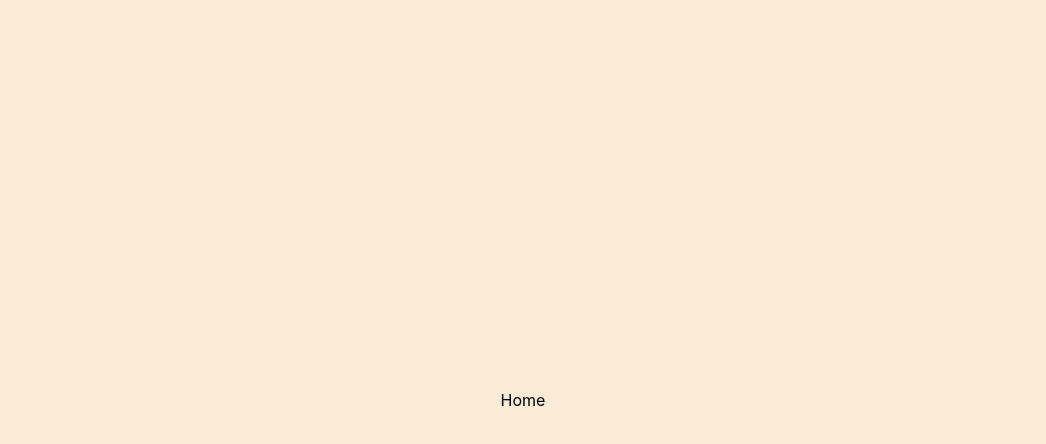
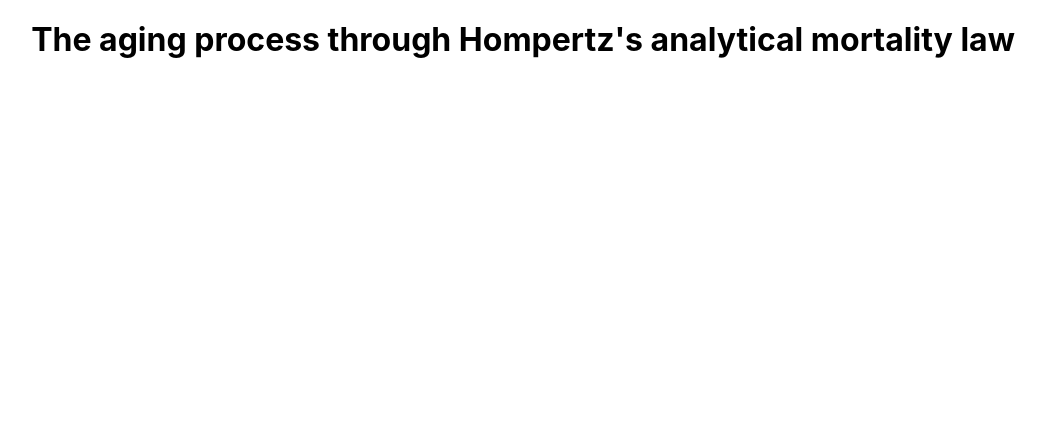
Before and after one commit to KHARKIVSKA-KURKUMA/DataAnalysis, a React (Vite) app: page / in a window 1280 px wide. Shown: the top 444 px of the page, without its empty margins (117-1163 px from the left). Built offline with nearby package versions, Linux system fonts and the light colour scheme.

Commit message:
add styles

```diff
--- a/package.json
+++ b/package.json
@@ -10,8 +10,10 @@
     "preview": "vite preview"
   },
   "dependencies": {
+    "@emotion/react": "^11.11.1",
+    "@emotion/styled": "^11.11.0",
+    "@mui/material": "^5.14.19",
     "react": "^18.2.0",
-    "react-dom": "^18.2.0",
     "styled-components": "^6.0.8"
   },
   "devDependencies": {
--- a/src/App.jsx
+++ b/src/App.jsx
@@ -1,21 +1,11 @@
-import styled from "styled-components";
-import { GlobalStyle } from "./GlobalStyles";
-
-const Container = styled.div`
-  background-color: antiquewhite;
-  width: 100vw;
-  height: 100vh;
-  display: flex;
-  justify-content: center;
-  flex-direction: column;
-  align-items: center;
-`;
+import { Container, GlobalStyle } from "./GlobalStyles";
+import Header from "./components/Header/Header";
 
 function App() {
   return (
     <Container>
       <GlobalStyle />
-      <div>Home</div>
+      <Header />
     </Container>
   );
 }
--- a/src/GlobalStyles.jsx
+++ b/src/GlobalStyles.jsx
@@ -1,4 +1,4 @@
-import { createGlobalStyle } from "styled-components";
+import styled, { createGlobalStyle } from "styled-components";
 
 export const GlobalStyle = createGlobalStyle`
 /* ---------------------------------- reset --------------------------------- */
@@ -42,6 +42,10 @@ img {
   max-width: 100%;
   height: auto;
 }
+`;
 
-
+export const Container = styled.div`
+  width: 100%;
+  padding: 0 25px;
+  margin: 0 auto;
 `;
--- a/src/components/Example/Example.jsx
+++ /dev/null
@@ -1,5 +0,0 @@
-const Example = () => {
-  return <div>Example Component</div>;
-};
-
-export default Example;
--- /dev/null
+++ b/src/components/Header/Header.jsx
@@ -0,0 +1,9 @@
+import { Title } from "./Header.styled";
+
+const Header = () => {
+  return (
+    <Title>The aging process through Hompertz's analytical mortality law</Title>
+  );
+};
+
+export default Header;
--- /dev/null
+++ b/src/components/Header/Header.styled.jsx
@@ -0,0 +1,6 @@
+import styled from "styled-components";
+
+export const Title = styled.h1`
+  text-align: center;
+  margin-top: 20px;
+`;
```
Also changed, not shown: src/components/Layout/Layout.jsx (deleted, +0 -12 lines), src/components/DataForm/DataForm.jsx (added), src/components/DataForm/DataForm.styled.jsx (added), 1 other file (tests, documents, lock files or other folders).
